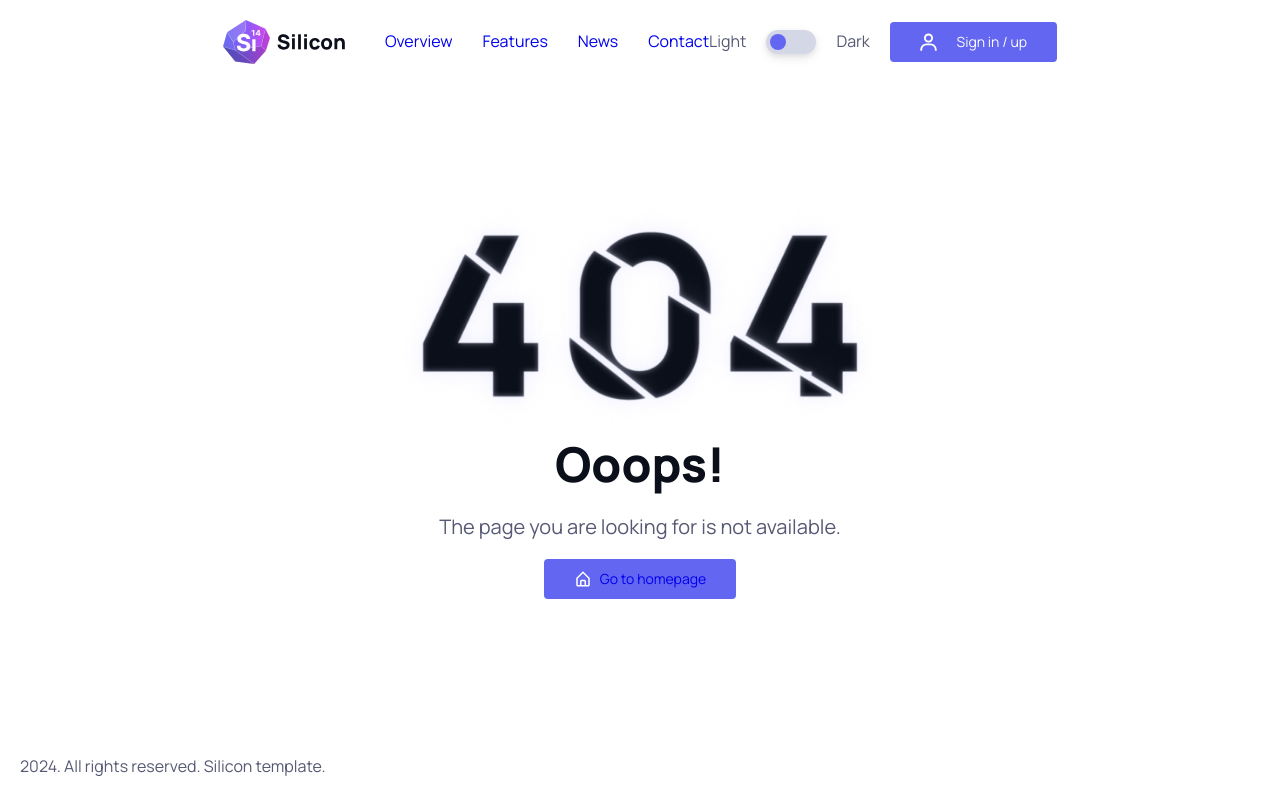
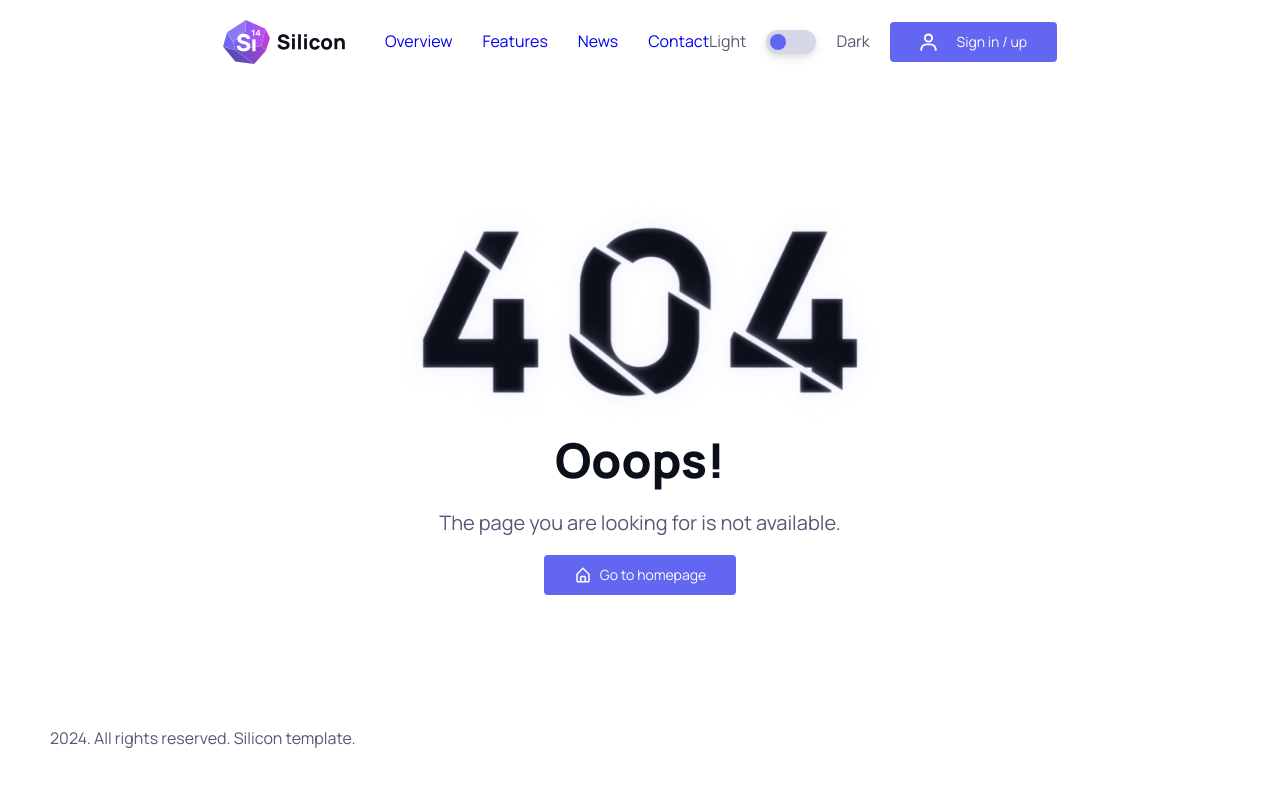
Before and after one commit to KimmoKAhola/Silicon-Kimmo-Ahola, a React (Vite) app: page /error in a window 1280 px wide. Built offline with nearby package versions, Linux system fonts and the light colour scheme.

Commit message:
more improvements

```diff
--- a/src/css/main.css
+++ b/src/css/main.css
@@ -1827,10 +1827,12 @@ input:focus {
   display: flex;
   align-items: center;
   gap: 8px;
+  color: #fcfcfc;
 }
 
 #error-footer {
-  padding: 20px;
+  padding-left: 50px;
+  padding-bottom: 48px;
 }
 
 /*# sourceMappingURL=main.css.map */
--- a/src/css/scss/sections/error/components/_content.scss
+++ b/src/css/scss/sections/error/components/_content.scss
@@ -31,11 +31,13 @@
         display: flex;
         align-items: center;
         gap: 8px;
+        color: $white;
       }
     }
   }
 }
 
 #error-footer {
-  padding: 20px;
+  padding-left: 50px;
+  padding-bottom: 48px;
 }
```
Also changed, not shown: 1 other file (tests, documents, lock files or other folders).
